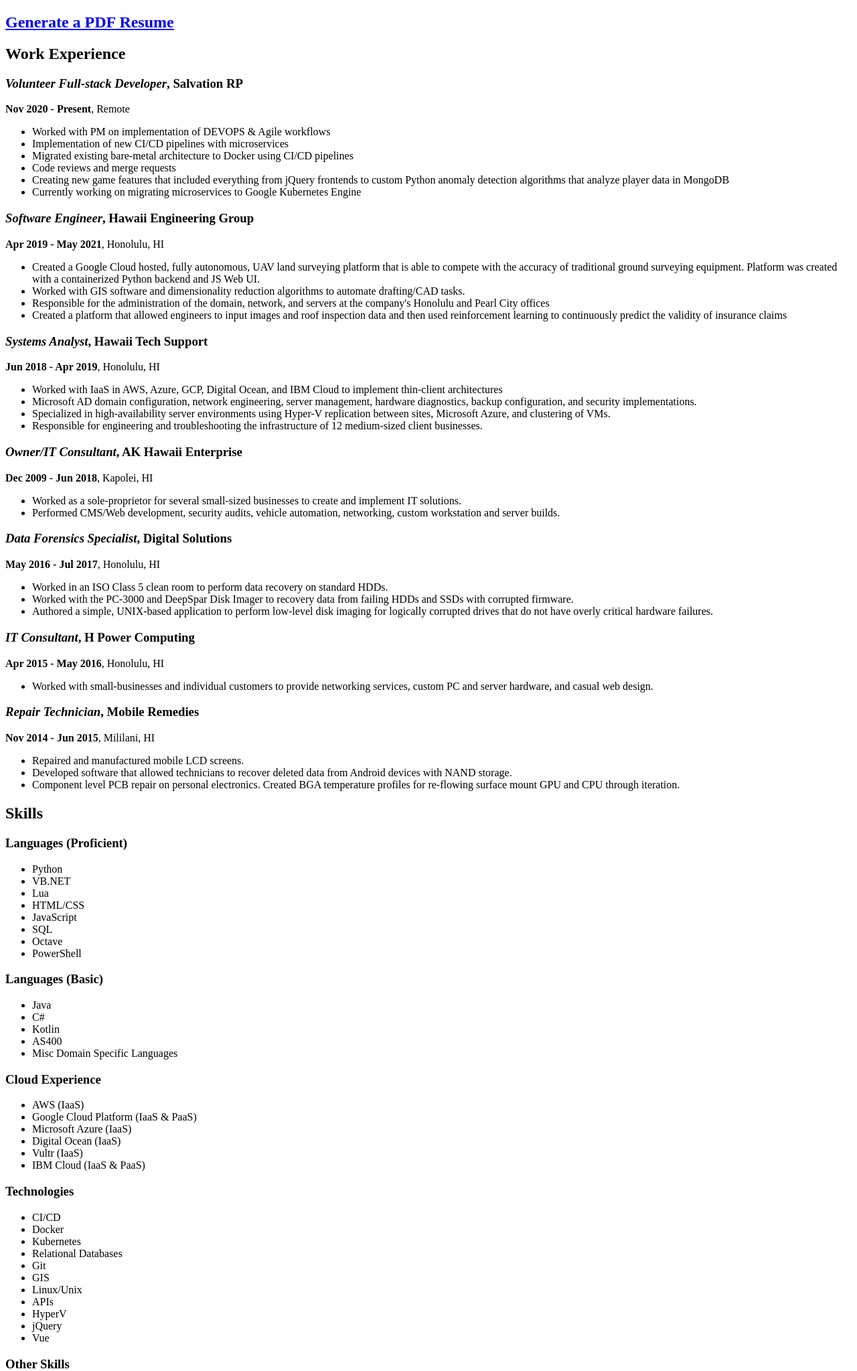
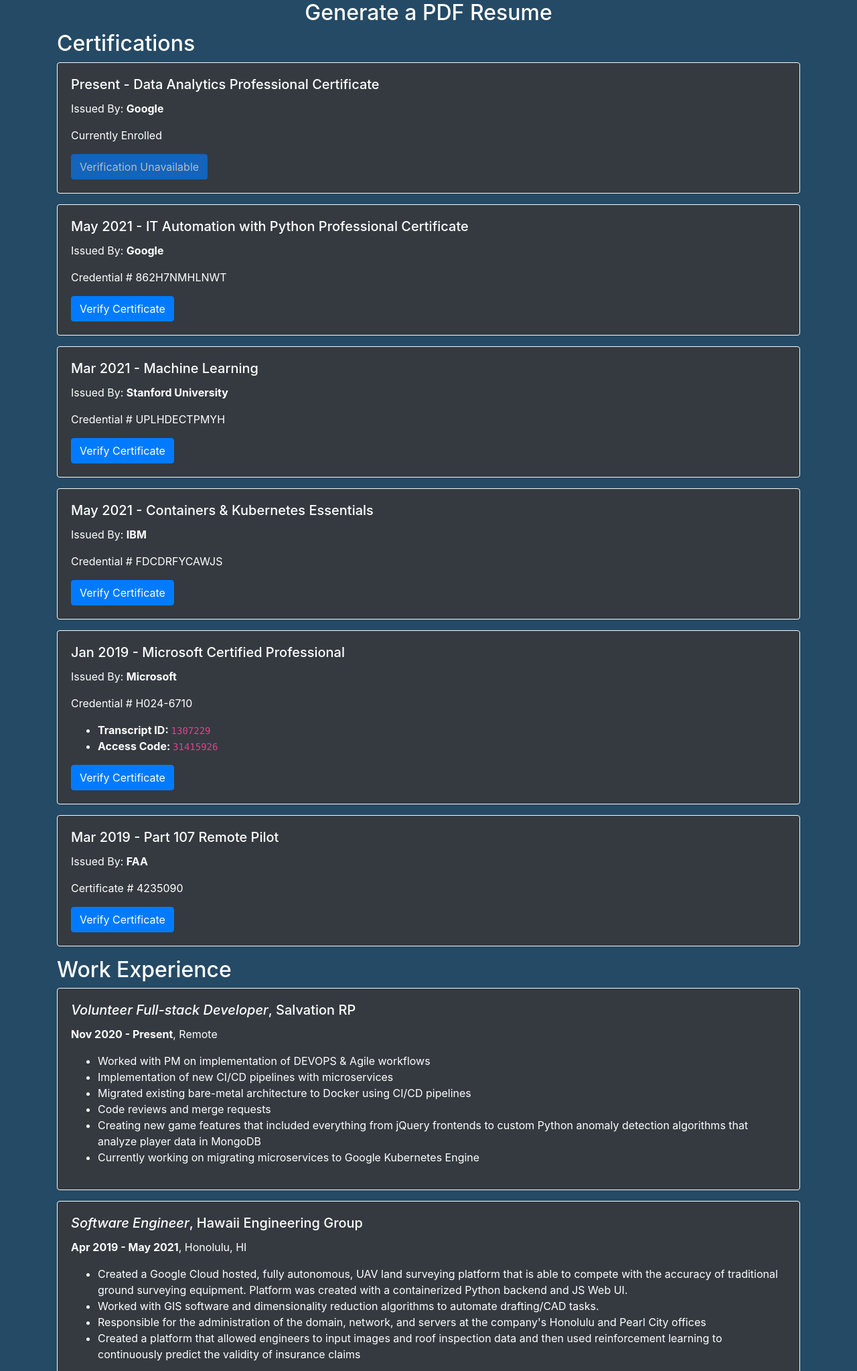
Before and after one commit to crocokyle/kyle-dixon.com, a Flask app: page / in a window 1280 px wide. Shown: the top 2047 px of the page at 67% size. Run offline with Flask 2, Linux system fonts and the light colour scheme; some libraries are stand-ins or nearby versions.

Commit message:
Basic styling and certificate verification links.

```diff
--- a/static/resume.json
+++ b/static/resume.json
@@ -27,31 +27,38 @@
       "institution": "Google",
       "area": "IT Automation with Python Professional Certificate",
       "location": "Credential # 862H7NMHLNWT",
-      "endDate": "May 2021"
+      "endDate": "May 2021",
+      "link": "https://www.credly.com/badges/d3c78d6d-c9de-4892-8750-7c20f6cf9289?source=linked_in_profile"
     },
     {
       "area": "Machine Learning",
       "endDate": "Mar 2021",
       "institution": "Stanford University",
-      "location": "Credential # UPLHDECTPMYH"
+      "location": "Credential # UPLHDECTPMYH",
+      "link": "https://coursera.org/verify/UPLHDECTPMYH"
     },
     {
       "institution": "IBM",
       "location": "Credential # FDCDRFYCAWJS",
       "endDate": "May 2021",
-      "area": "Containers & Kubernetes Essentials"
+      "area": "Containers & Kubernetes Essentials",
+      "link": "https://www.credly.com/badges/ac7ff140-831d-4a9b-9ff4-a64359fb69bb?source=linked_in_profile"
+    },
+    {
+      "institution": "Microsoft",
+      "location": "Credential # H024-6710",
+      "area": "Microsoft Certified Professional",
+      "endDate": "Jan 2019",
+      "link": "https://mcp.microsoft.com/Anonymous/Transcript/Validate",
+      "transcript_id": "1307229",
+      "access_code": "31415926"
     },
     {
       "institution": "FAA",
       "area": "Part 107 Remote Pilot",
       "endDate": "Mar 2019",
-      "location": "Credential # 4235090"
-    },
-    {
-      "institution": "Microsoft",
-      "location": "Credential # H024-6710",
-      "area": "Microsoft Certified Professional",
-      "endDate": "Jan 2019"
+     "location": "Certificate # 4235090",
+      "link": "https://amsrvs.registry.faa.gov/airmeninquiry/Main.aspx"
     }
   ],
   "work": [
--- a/templates/home.html
+++ b/templates/home.html
@@ -1,30 +1,64 @@
-<!DOCTYPE html>
-<html lang="en">
-<head>
-    <meta charset="UTF-8">
-    <title>Home</title>
-</head>
-<body>
-    <h2><a href="download">Generate a PDF Resume</a></h2>
-    <h2>Work Experience</h2>
+{% extends "layout.html" %}
+{% block content %}
+    <h2 style="color: white;"><center><a style="color: white;" href="download">Generate a PDF Resume</a></center></h2>
+
+    <h2 style="color: white;">Certifications</h2>
+    {% for cert in resume.education %}
+        <div class="card text-white bg-dark border-light mb-3">
+            <div class="card-body">
+                <h5 class="card-title">{{ cert.endDate }} - {{ cert.area }}</h5>
+                <p class="card-text">
+                    Issued By: <strong>{{ cert.institution }}</strong>
+                </p>
+                <p>
+                    {{ cert.location }}
+                </p>
+                {% if cert.transcript_id %}
+                    <ul>
+                        <li><strong>Transcript ID: </strong><code>{{ cert.transcript_id }}</code></li>
+                        <li><strong>Access Code: </strong><code>{{ cert.access_code }}</code></li>
+                    </ul>
+                {% endif %}
+                {% if cert.link %}
+                    <a href="{{ cert.link }}" target="_blank" class="btn btn-primary">Verify Certificate</a>
+                {% else %}
+                    <a href="" class="btn btn-primary disabled" role="button" aria-disabled="true">Verification Unavailable</a>
+                {% endif %}
+            </div>
+        </div>
+    {% endfor %}
+
+    <h2 style="color: white;">Work Experience</h2>
     {% for job in resume.work %}
-        <h3><i>{{ job.position }}</i>, {{ job.company }}</h3>
+        <div class="card text-white bg-dark border-light mb-3">
+            <div class="card-body">
+               <h5 class="card-title"><i>{{ job.position }}</i>, {{ job.company }}</h5>
                 <p><strong>{{ job.startDate }} - {{ job.endDate }}</strong>, {{ job.location }}</p>
+                <p class="card-text">
                     <ul>
                     {% for highlight in job.highlights %}
                         <li>{{ highlight }}</li>
                     {% endfor %}
                     </ul>
+                </p>
+            </div>
+        </div>
     {% endfor %}
 
-    <h2>Skills</h2>
+    <h2 style="color: white;">Skills</h2>
     {% for skill in resume.skills %}
-    <h3>{{ skill.name }}</h3>
-    <ul>
+        <div class="card text-white bg-dark border-light mb-3">
+            <div class="card-body">
+                <h5 class="card-title">{{ skill.name }}</h5>
+                <p class="card-text">
+                <ul class="list-group bg-dark border-light list-group-flush">
                 {% for keyword in skill.keywords %}
-        <li>{{ keyword }}</li>
+                    <li class="list-group-item bg-dark border-light">{{ keyword }}</li>
                 {% endfor %}
                 </ul>
+                </p>
+            </div>
+        </div>
     {% endfor %}
-</body>
-</html>
+
+{% endblock content%}
--- /dev/null
+++ b/templates/layout.html
@@ -0,0 +1,22 @@
+<!DOCTYPE html>
+<html lang="en">
+<head>
+    <meta charset="utf-8">
+    <meta name="viewport" content="width=device-width, initial-scale=1, shrink-to-fit=no">
+    <link rel="stylesheet" href="https://maxcdn.bootstrapcdn.com/bootstrap/4.0.0/css/bootstrap.min.css" integrity="sha384-Gn5384xqQ1aoWXA+058RXPxPg6fy4IWvTNh0E263XmFcJlSAwiGgFAW/dAiS6JXm" crossorigin="anonymous">
+
+    {% if title %}
+        <title>{{ title }}</title>
+    {% else %}
+        <title>Kyle Dixon - Resume</title>
+    {% endif %}
+</head>
+<body style="background-color:#254A65;">
+    <div class="container">
+        {% block content %}{% endblock %}
+    </div>
+    <script src="https://code.jquery.com/jquery-3.2.1.slim.min.js" integrity="sha384-KJ3o2DKtIkvYIK3UENzmM7KCkRr/rE9/Qpg6aAZGJwFDMVNA/GpGFF93hXpG5KkN" crossorigin="anonymous"></script>
+    <script src="https://cdnjs.cloudflare.com/ajax/libs/popper.js/1.12.9/umd/popper.min.js" integrity="sha384-ApNbgh9B+Y1QKtv3Rn7W3mgPxhU9K/ScQsAP7hUibX39j7fakFPskvXusvfa0b4Q" crossorigin="anonymous"></script>
+    <script src="https://maxcdn.bootstrapcdn.com/bootstrap/4.0.0/js/bootstrap.min.js" integrity="sha384-JZR6Spejh4U02d8jOt6vLEHfe/JQGiRRSQQxSfFWpi1MquVdAyjUar5+76PVCmYl" crossorigin="anonymous"></script>
+</body>
+</html>
```
Also changed, not shown: templates/download.html (+3 -9 lines). Lines whose indentation alone changed are shown as unchanged.
